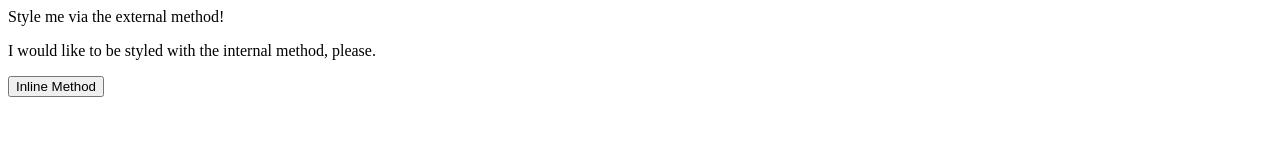
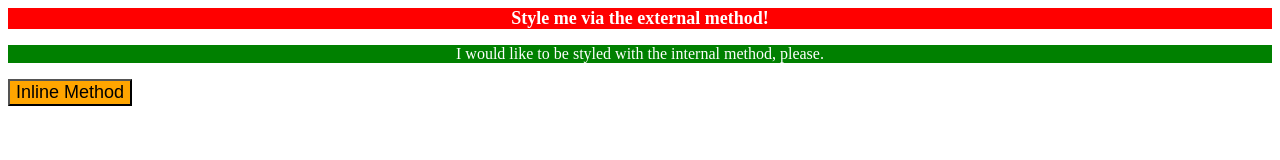
Before and after one commit to 01-byte/01-css-method, a plain HTML site: page index.html in a window 1280 px wide. Drawn offline with Linux system fonts and the light colour scheme.

Commit message:
Final Commit

```diff
--- a/index.html
+++ b/index.html
@@ -5,10 +5,19 @@
     <meta http-equiv="X-UA-Compatible" content="IE=edge">
     <meta name="viewport" content="width=device-width, initial-scale=1.0">
     <title>Methods for Adding CSS</title>
+    <link rel="stylesheet" href="./style.css/style.css">
   </head>
   <body>
-    <div>Style me via the external method!</div>
+    <div class="div">Style me via the external method!</div>
+    <style>
+      p{
+        background-color: green;
+        color: white;
+        text-align: center;
+      }
+
+    </style>
     <p>I would like to be styled with the internal method, please.</p>
-    <button>Inline Method</button>
+    <button style="background-color:orange;font-size: 18px;text-align: center;">Inline Method</button>
   </body>
 </html>
--- /dev/null
+++ b/style.css/style.css
@@ -0,0 +1,8 @@
+.div{
+    background-color: red;
+    color: white;
+    text-align: center;
+    font-size: 18px;
+    font-weight: bold;
+
+}
```
